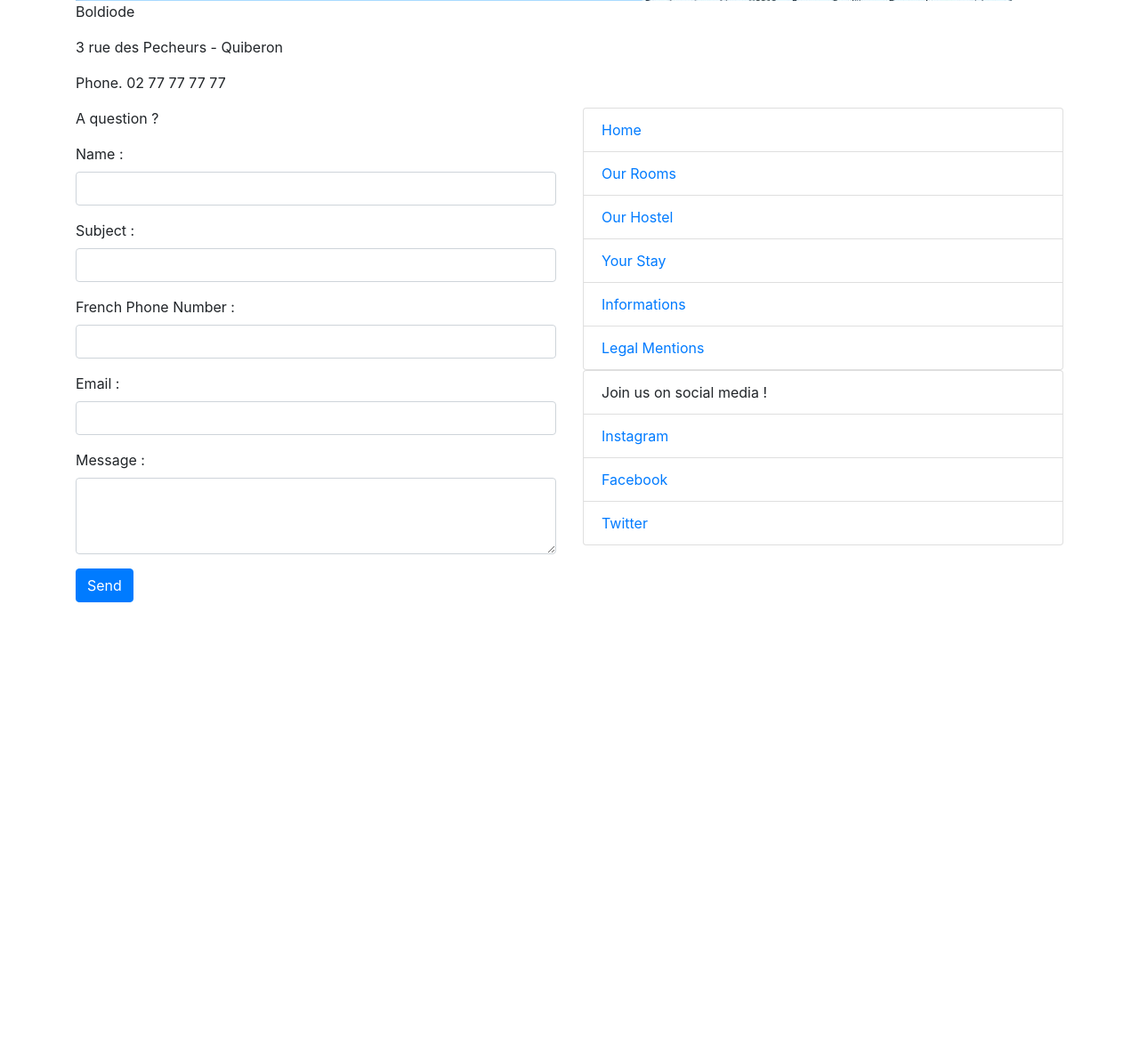
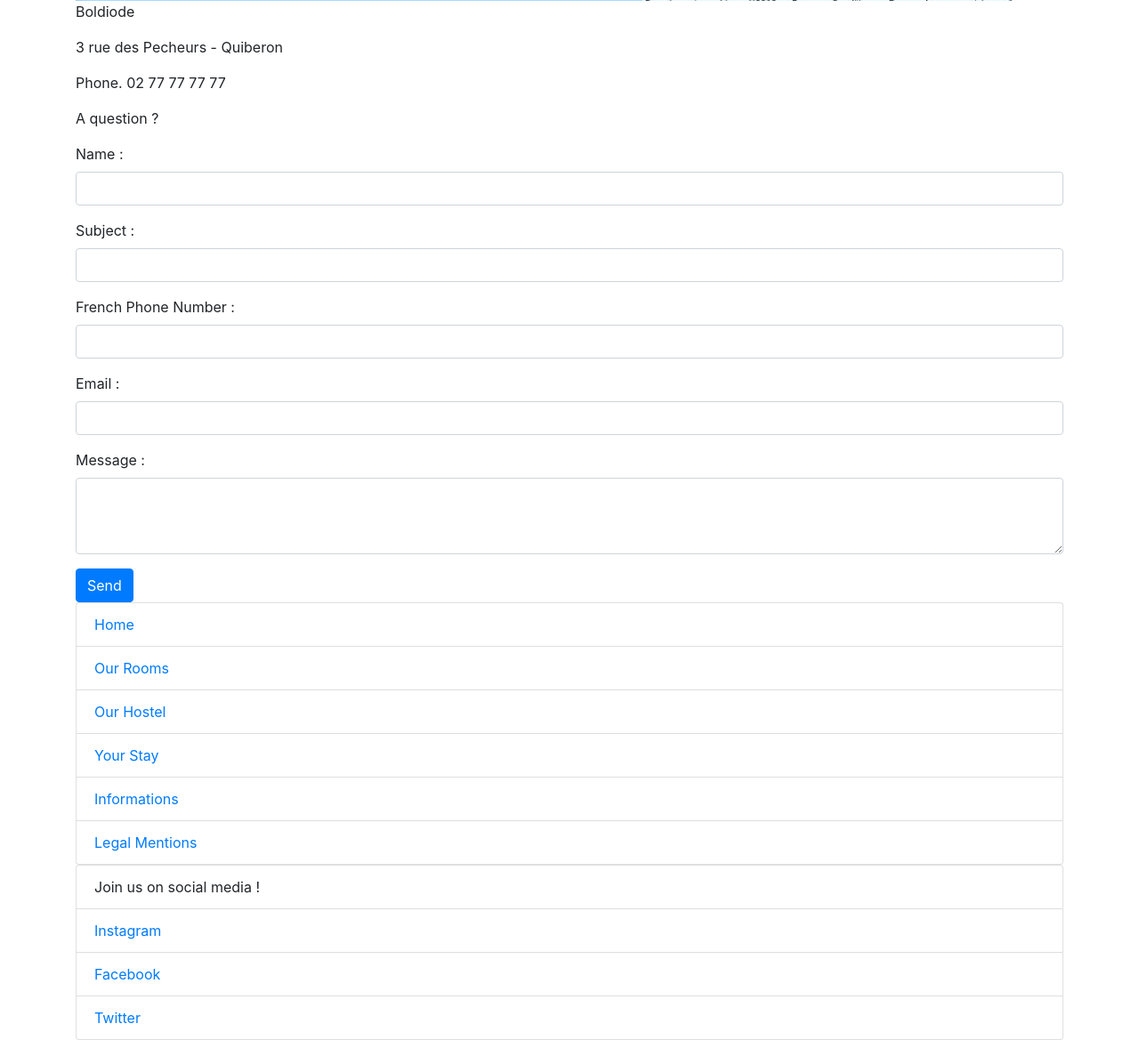
Before and after one commit to apsuma/nantes-0919-php-boldiode, a PHP site: template src/View/Room/add.html.twig in a window 1280 px wide. Shown: the part 1505-2674 px from the top of the page at 89% size. Before the commit the page ends 2182 px from the top, so only its background shows below. Run offline with PHP 8.4, Linux system fonts and the light colour scheme; the template is opened without the code that fills it, so the values that code supplies are empty; some libraries are stand-ins or nearby versions.

Commit message:
us00 last modification on twig files, some work to redo on mise en page

```diff
--- a/src/View/Home/_footer.html.twig
+++ b/src/View/Home/_footer.html.twig
@@ -1,4 +1,3 @@
-
 <footer class="container">
     <div class="row">
         <div class="col-12">
@@ -9,7 +8,7 @@
             <p>3 rue des Pecheurs - Quiberon</p>
             <p>Phone. 02 77 77 77 77</p>
         </div>
-        <div class="col-6">
+        <div class="col-12">
             <p>A question ?</p>
             <form action="/contact/formvalid" method="post">
                 <div class="form-group">
@@ -37,7 +36,7 @@
                 </div>
             </form>
         </div>
-        <div class="col-6">
+        <div class="col-12">
             <ul class="list-group">
                 <li class="list-group-item"><a href="#" title="home">Home </a></li>
                 <li class="list-group-item"><a href="#" title="our_rooms">Our Rooms</a></li>
@@ -46,6 +45,8 @@
                 <li class="list-group-item"><a href="#" title="information">Informations</a></li>
                 <li class="list-group-item"><a href="#" title="legal_mentions">Legal Mentions</a></li>
             </ul>
+        </div>
+        <div class="col-12">
             <ul class="list-group">
                 <li class="list-group-item">Join us on social media !</li>
                 <li class="list-group-item"><a href="https://www.instagram.com/" title="instagram">Instagram</a></li>
--- a/src/View/Room/_addForm.html.twig
+++ b/src/View/Room/_addForm.html.twig
@@ -24,7 +24,6 @@
         <label for="surface">Surface</label>
         <input type="text" id="surface" class="form-control" value="{{ room.surface }}" name="surface">
     </div>
-
     <div class="form-group">
         <label for="id_price">Prix</label>
         <select id="id_price" name="id_price" class="form-control">
@@ -34,7 +33,6 @@
             {% endfor %}
         </select>
     </div>
-
     <div class="form-group">
         <label for="id_view">Vue</label>
         <select id="id_view" name="id_view" class="form-control">
@@ -44,7 +42,6 @@
             {% endfor %}
         </select>
     </div>
-
     <div class="form-group">
         <label for="id_theme">Theme</label>
         <select id="id_theme" name="id_theme" class="form-control">
```
Also changed, not shown: src/View/Room/_room-card.html.twig (line endings or trailing spaces).
